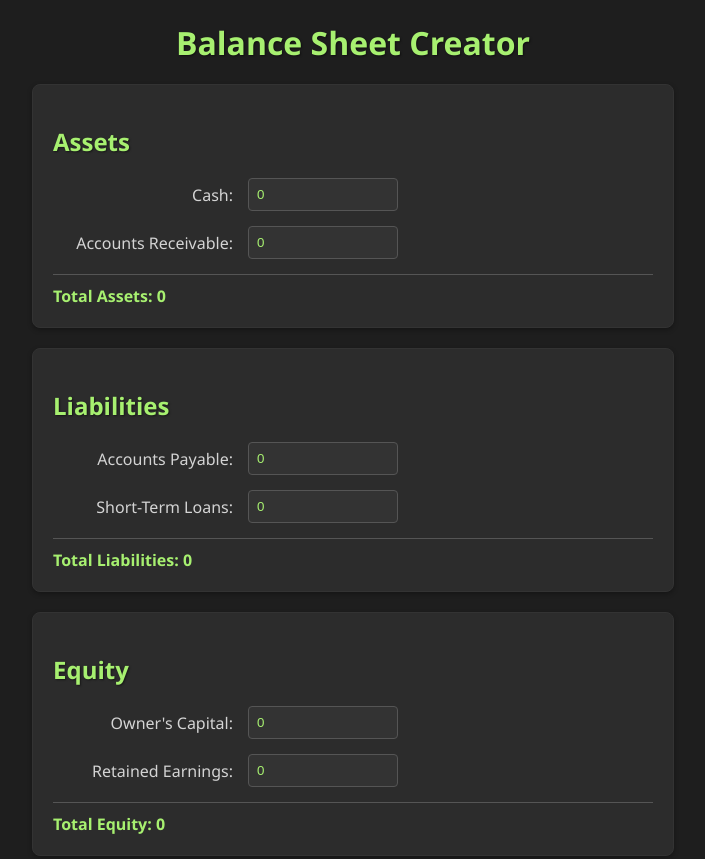
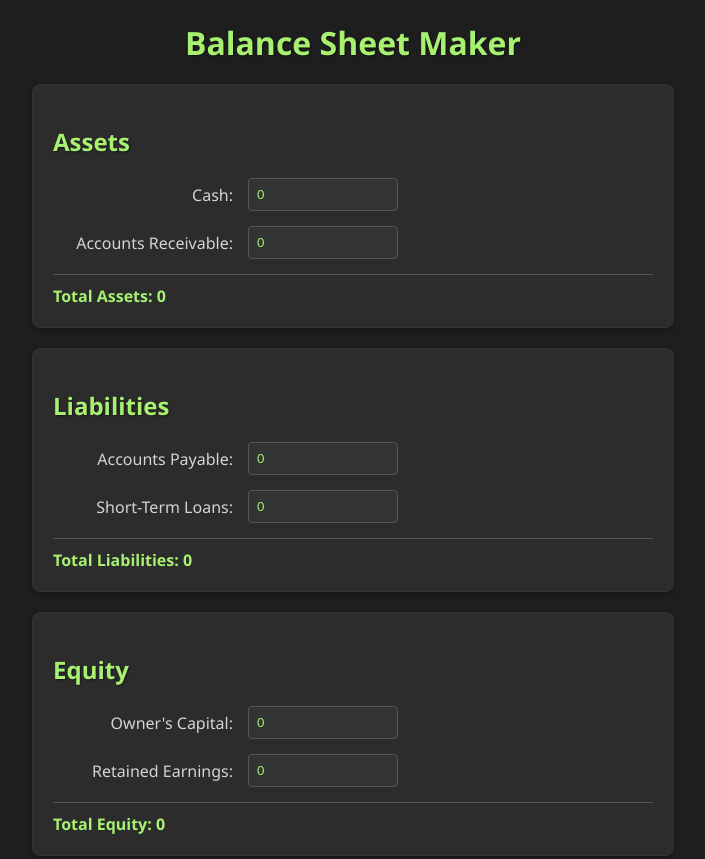
Before and after one commit to Aparnakumari7/Balance-Sheet, a plain HTML site: page index.html in a window 1280 px wide. Shown: the top 859 px of the page, without its empty margins (287-992 px from the left). Drawn offline with Linux system fonts and the light colour scheme.

Commit message:
index.html

```diff
--- a/index.html
+++ b/index.html
@@ -3,7 +3,7 @@
 <head>
     <meta charset="UTF-8">
     <meta name="viewport" content="width=device-width, initial-scale=1.0">
-    <title>Balance Sheet Creator</title>
+    <title>Balance Sheet Maker</title>
     <style>
         body {
             font-family: 'Segoe UI', Tahoma, Geneva, Verdana, sans-serif;
@@ -159,7 +159,7 @@
     </style>
 </head>
 <body>
-    <h1>Balance Sheet Creator</h1>
+    <h1>Balance Sheet Maker</h1>
 
     <div class="section" id="assets" style="--section-index: 1;">
         <h2>Assets</h2>
```
